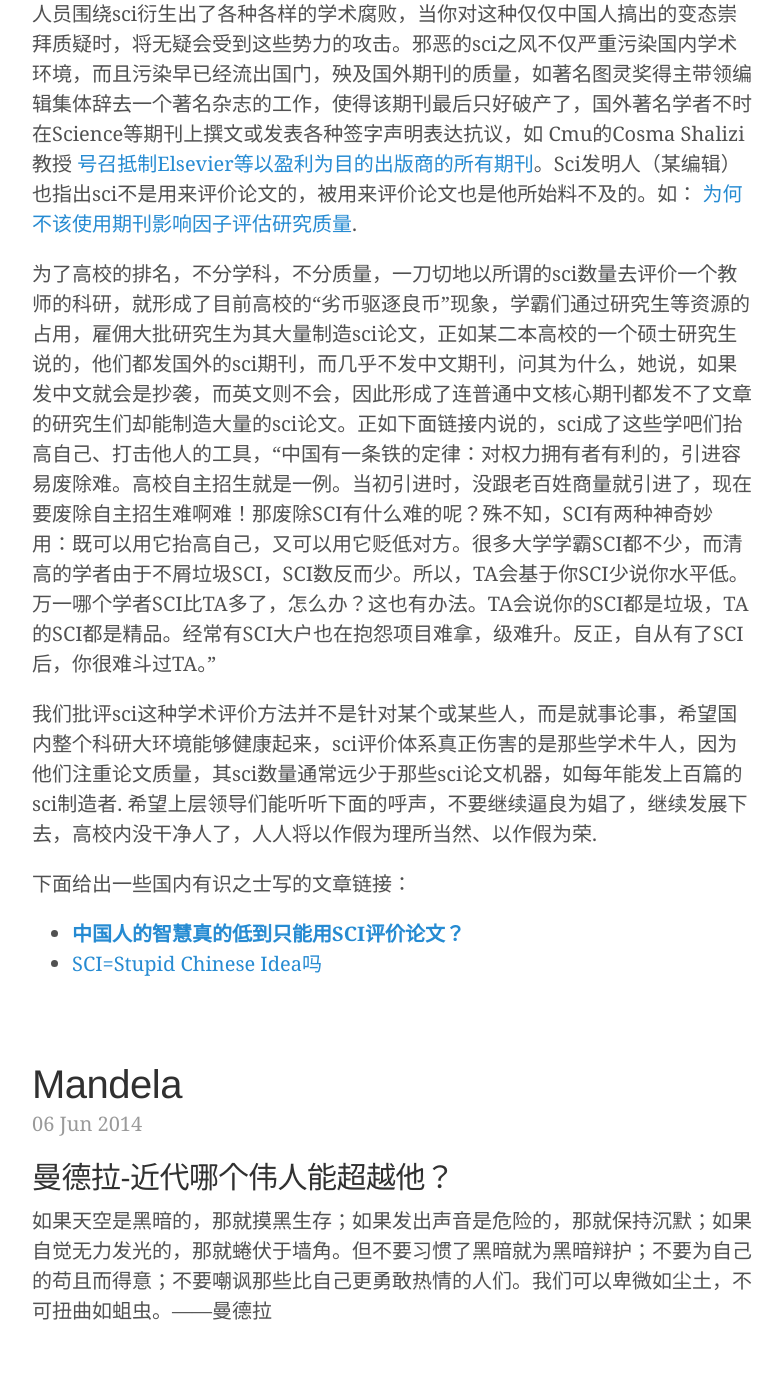
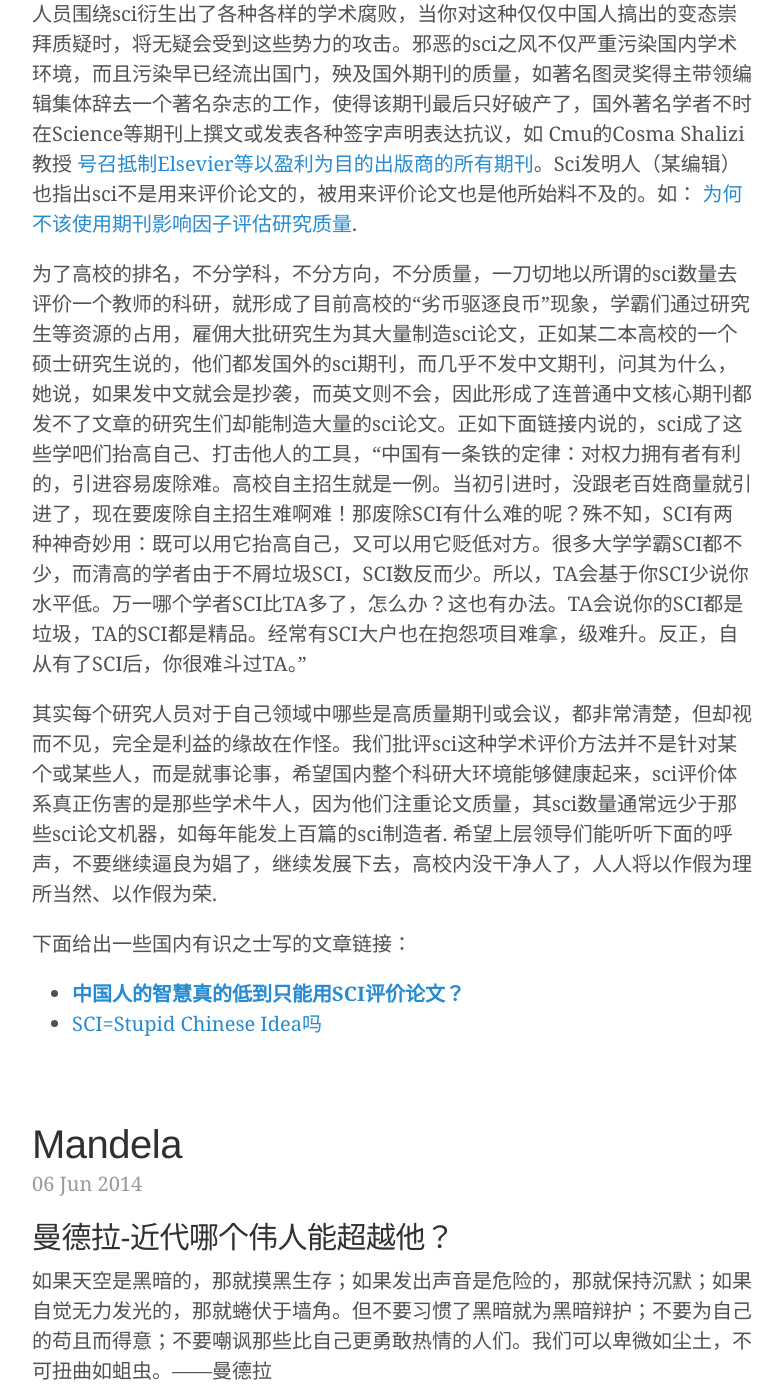
Before and after one commit to hwdong/hwdong-old.github.io, a Jekyll site: the page built from index.html, in a window 1280 px wide and 1400 px high, scrolled down 1030 px. Shown: the whole window, without its empty margins (248-1031 px from the left). Built offline with Jekyll 4.4.1, drawn with Linux system fonts in a browser that asks for light colours; Markdown is read by kramdown in place of the engine named in the settings; the list of posts is cut into pages by our own code.

Commit message:
Updated 2014-06-06-sci-stupid-chinese-idea.md

```diff
--- a/_posts/2014-06-06-sci-stupid-chinese-idea.md
+++ b/_posts/2014-06-06-sci-stupid-chinese-idea.md
@@ -5,9 +5,9 @@
 ## 何日才能废除sci评价体系?
    对于只有中国人使用的中国人发明的sci评价方法，一直感到如鲠在喉，不吐不快。有良心的科学家如中科院李国杰院士等早在2006年就指出这个[stupid chinese idea](http://www.cast.org.cn/n35081/n35548/n38680/10080359.htmll)对科研的严重危害性，但sci腐败之风越演越烈，如雾霭越发严重！多年来，国内高校皇帝新衣般地将国外教授不知为何物的sci视为至宝，实际上形成了围绕sci进行科研考核、项目申报、申报各种科技奖励等一个黑色的经济链，既得利益者形成一股非常强大的顽固势力，已经如铁桶一块，难以撼动。高校科研人员围绕sci衍生出了各种各样的学术腐败，当你对这种仅仅中国人搞出的变态崇拜质疑时，将无疑会受到这些势力的攻击。邪恶的sci之风不仅严重污染国内学术环境，而且污染早已经流出国门，殃及国外期刊的质量，如著名图灵奖得主带领编辑集体辞去一个著名杂志的工作，使得该期刊最后只好破产了，国外著名学者不时在Science等期刊上撰文或发表各种签字声明表达抗议，如 Cmu的Cosma Shalizi教授 <a href = "http://vserver1.cscs.lsa.umich.edu/~crshalizi/weblog/864.html">号召抵制Elsevier等以盈利为目的出版商的所有期刊</a>。Sci发明人（某编辑）也指出sci不是用来评价论文的，被用来评价论文也是他所始料不及的。如： <a href = "http://www.editage.cn/insights/%E4%B8%BA%E4%BD%95%E4%B8%8D%E8%AF%A5%E4%BD%BF%E7%94%A8%E6%9C%9F%E5%88%8A%E5%BD%B1%E5%93%8D%E5%9B%A0%E5%AD%90%E8%AF%84%E4%BC%B0%E7%A0%94%E7%A9%B6%E8%B4%A8%E9%87%8F">为何不该使用期刊影响因子评估研究质量</a>.
 
-   为了高校的排名，不分学科，不分质量，一刀切地以所谓的sci数量去评价一个教师的科研，就形成了目前高校的“劣币驱逐良币”现象，学霸们通过研究生等资源的占用，雇佣大批研究生为其大量制造sci论文，正如某二本高校的一个硕士研究生说的，他们都发国外的sci期刊，而几乎不发中文期刊，问其为什么，她说，如果发中文就会是抄袭，而英文则不会，因此形成了连普通中文核心期刊都发不了文章的研究生们却能制造大量的sci论文。正如下面链接内说的，sci成了这些学吧们抬高自己、打击他人的工具，“中国有一条铁的定律：对权力拥有者有利的，引进容易废除难。高校自主招生就是一例。当初引进时，没跟老百姓商量就引进了，现在要废除自主招生难啊难！那废除SCI有什么难的呢？殊不知，SCI有两种神奇妙用：既可以用它抬高自己，又可以用它贬低对方。很多大学学霸SCI都不少，而清高的学者由于不屑垃圾SCI，SCI数反而少。所以，TA会基于你SCI少说你水平低。万一哪个学者SCI比TA多了，怎么办？这也有办法。TA会说你的SCI都是垃圾，TA的SCI都是精品。经常有SCI大户也在抱怨项目难拿，级难升。反正，自从有了SCI后，你很难斗过TA。”
+   为了高校的排名，不分学科，不分方向，不分质量，一刀切地以所谓的sci数量去评价一个教师的科研，就形成了目前高校的“劣币驱逐良币”现象，学霸们通过研究生等资源的占用，雇佣大批研究生为其大量制造sci论文，正如某二本高校的一个硕士研究生说的，他们都发国外的sci期刊，而几乎不发中文期刊，问其为什么，她说，如果发中文就会是抄袭，而英文则不会，因此形成了连普通中文核心期刊都发不了文章的研究生们却能制造大量的sci论文。正如下面链接内说的，sci成了这些学吧们抬高自己、打击他人的工具，“中国有一条铁的定律：对权力拥有者有利的，引进容易废除难。高校自主招生就是一例。当初引进时，没跟老百姓商量就引进了，现在要废除自主招生难啊难！那废除SCI有什么难的呢？殊不知，SCI有两种神奇妙用：既可以用它抬高自己，又可以用它贬低对方。很多大学学霸SCI都不少，而清高的学者由于不屑垃圾SCI，SCI数反而少。所以，TA会基于你SCI少说你水平低。万一哪个学者SCI比TA多了，怎么办？这也有办法。TA会说你的SCI都是垃圾，TA的SCI都是精品。经常有SCI大户也在抱怨项目难拿，级难升。反正，自从有了SCI后，你很难斗过TA。”
 
-   我们批评sci这种学术评价方法并不是针对某个或某些人，而是就事论事，希望国内整个科研大环境能够健康起来，sci评价体系真正伤害的是那些学术牛人，因为他们注重论文质量，其sci数量通常远少于那些sci论文机器，如每年能发上百篇的sci制造者. 希望上层领导们能听听下面的呼声，不要继续逼良为娼了，继续发展下去，高校内没干净人了，人人将以作假为理所当然、以作假为荣.
+   其实每个研究人员对于自己领域中哪些是高质量期刊或会议，都非常清楚，但却视而不见，完全是利益的缘故在作怪。我们批评sci这种学术评价方法并不是针对某个或某些人，而是就事论事，希望国内整个科研大环境能够健康起来，sci评价体系真正伤害的是那些学术牛人，因为他们注重论文质量，其sci数量通常远少于那些sci论文机器，如每年能发上百篇的sci制造者. 希望上层领导们能听听下面的呼声，不要继续逼良为娼了，继续发展下去，高校内没干净人了，人人将以作假为理所当然、以作假为荣.
 
    下面给出一些国内有识之士写的文章链接：
 
```
